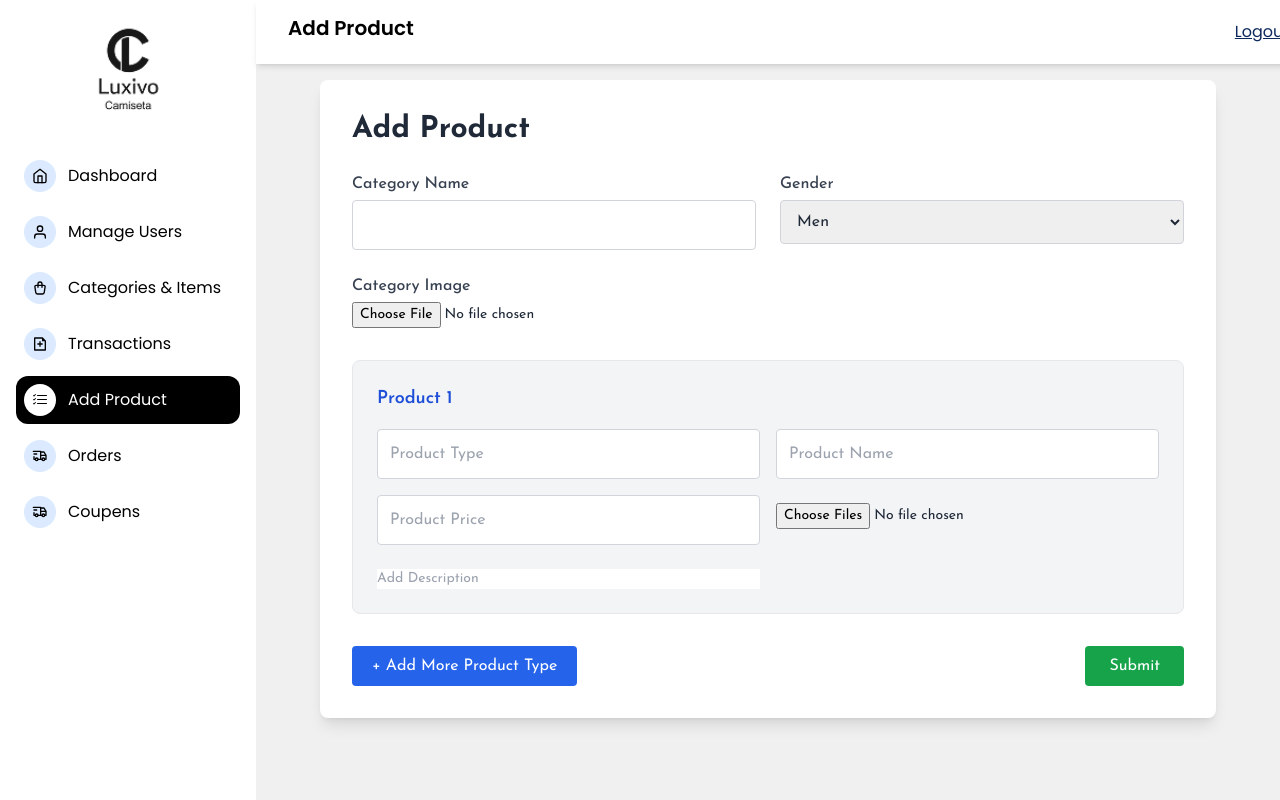
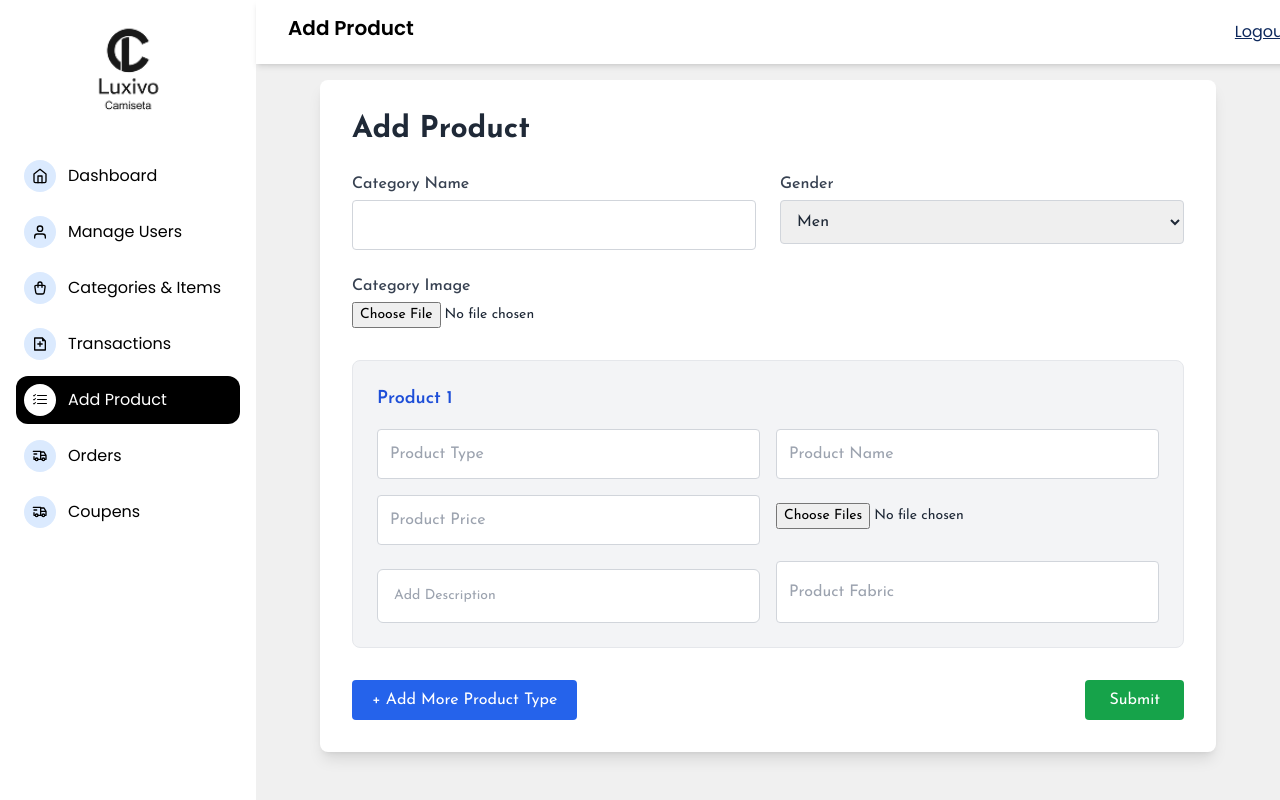
Before and after one commit to sarang136/luxivo, a React (Vite) app: page /add-product in a window 1280 px wide. Built offline with nearby package versions, Linux system fonts and the light colour scheme; sample sign-in values are in the browser's storage.

Commit message:
New Updates

```diff
--- a/src/admin/pages/AddProduct.jsx
+++ b/src/admin/pages/AddProduct.jsx
@@ -1,170 +1,3 @@
-// import React, { useState } from 'react';
-// import { useAddProductMutation } from '../redux/productsApi';
-
-// const AddProduct = () => {
-//   const [category, setCategory] = useState('');
-//   const [gender, setGender] = useState('Men');
-//   const [categoryImage, setCategoryImage] = useState(null);
-
-//   const [products, setProducts] = useState([
-//     { product_type: '', product_name: '', product_price: '', images: [] },
-//   ]);
-
-//   const [addProduct] = useAddProductMutation();
-
-//   const handleProductChange = (index, field, value) => {
-//     const updated = [...products];
-//     updated[index][field] = value;
-//     setProducts(updated);
-//   };
-
-//  const handleImageChange = (index, fileList) => {
-//   const files = Array.from(fileList);
-//   const updated = [...products];
-//   updated[index].images = files;
-//   setProducts(updated);
-// };
-
-//   const handleAddProduct = () => {
-//     setProducts([...products, { product_type: '', product_name: '', product_price: '', images: [] }]);
-//   };
-
-//   const handleSubmit = async (e) => {
-//     e.preventDefault();
-
-//     const formData = new FormData();
-//     formData.append('product_catagory', category);
-//     formData.append('gender', gender);
-//     formData.append('product_catagory_image', categoryImage);
-
-//     const productArray = products.map(({ product_type, product_name, product_price }) => ({
-//       product_type,
-//       product_name,
-//       product_price: Number(product_price),
-//     }));
-
-//     formData.append('product_array', JSON.stringify(productArray));
-
-
-//     products.forEach((prod, index) => {
-//       [...prod.images].forEach((file) => {
-//         formData.append(`product_images[${index}]`, file);
-//       });
-//     });
-
-//     try {
-//       const res = await addProduct(formData).unwrap();
-//       alert('Product added successfully!');
-//       console.log(res);
-//     } catch (error) {
-//       console.error('Add failed:', error);
-//       alert('Failed to add product');
-//     }
-//   };
-
-//   return (
-//     <div className="p-6">
-//       <h2 className="text-2xl font-semibold mb-4">Add Product</h2>
-//       <form onSubmit={handleSubmit} className="space-y-6">
-
-
-//         <div>
-//           <label className="block font-medium">Category Name</label>
-//           <input
-//             type="text"
-//             value={category}
-//             onChange={(e) => setCategory(e.target.value)}
-//             className="w-full border p-2 rounded"
-//             required
-//           />
-//         </div>
-
-//         <div>
-//           <label className="block font-medium">Gender</label>
-//           <select
-//             value={gender}
-//             onChange={(e) => setGender(e.target.value)}
-//             className="w-full border p-2 rounded"
-//           >
-//             <option>Men</option>
-//             <option>Women</option>
-//             <option>Unisex</option>
-//           </select>
-//         </div>
-
-//         <div>
-//           <label className="block font-medium">Category Image</label>
-//           <input
-//             type="file"
-//             accept="image/*"
-//             onChange={(e) => setCategoryImage(e.target.files[0])}
-//             className="w-full"
-//             required
-//           />
-//         </div>
-
-
-//         {products.map((product, idx) => (
-//           <div key={idx} className="border p-4 rounded space-y-3 bg-gray-100">
-//             <h4 className="font-semibold">Product {idx + 1}</h4>
-
-//             <input
-//               type="text"
-//               placeholder="Product Type"
-//               value={product.product_type}
-//               onChange={(e) => handleProductChange(idx, 'product_type', e.target.value)}
-//               className="w-full border p-2 rounded"
-//               required
-//             />
-
-//             <input
-//               type="text"
-//               placeholder="Product Name"
-//               value={product.product_name}
-//               onChange={(e) => handleProductChange(idx, 'product_name', e.target.value)}
-//               className="w-full border p-2 rounded"
-//               required
-//             />
-
-//             <input
-//               type="number"
-//               placeholder="Product Price"
-//               value={product.product_price}
-//               onChange={(e) => handleProductChange(idx, 'product_price', e.target.value)}
-//               className="w-full border p-2 rounded"
-//               required
-//             />
-
-//             <input
-//               type="file"
-//               multiple
-//               accept="image/*"
-//               onChange={(e) => handleImageChange(idx, e.target.files)}
-//               className="w-full"
-//               required
-//             />
-//           </div>
-//         ))}
-
-//         <button
-//           type="button"
-//           onClick={handleAddProduct}
-//           className="bg-blue-600 text-white px-4 py-2 rounded"
-//         >
-//           + Add More Product Type
-//         </button>
-
-//         <div>
-//           <button type="submit" className="bg-green-600 text-white px-6 py-2 rounded">
-//             Submit
-//           </button>
-//         </div>
-//       </form>
-//     </div>
-//   );
-// };
-
-// export default AddProduct;
 
 
 
@@ -181,7 +14,7 @@ const AddProduct = () => {
   const navigate = useNavigate();
 
   const [products, setProducts] = useState([
-    { product_type: '', product_name: '', product_price: '', product_description: '', images: [] },
+    { product_type: '', product_name: '', product_price: '', product_description: '', product_fabric: '', images: [] },
   ]);
 
   const [addProduct] = useAddProductMutation();
@@ -200,7 +33,7 @@ const AddProduct = () => {
   };
 
   const handleAddProduct = () => {
-    setProducts([...products, { product_type: '', product_name: '', product_price: '', images: [] }]);
+    setProducts([...products, { product_type: '', product_name: '', product_price: '', product_fabric: '', images: [] }]);
   };
 
   const handleSubmit = async (e) => {
@@ -211,11 +44,12 @@ const AddProduct = () => {
     formData.append('gender', gender);
     formData.append('product_catagory_image', categoryImage);
 
-    const productArray = products.map(({ product_type, product_name, product_price, product_description}) => ({
+    const productArray = products.map(({ product_type, product_name, product_price, product_fabric, product_description }) => ({
       product_type,
       product_name,
       product_price: Number(product_price),
       product_description,
+      product_fabric,
     }));
 
     formData.append('product_array', JSON.stringify(productArray));
@@ -330,7 +164,16 @@ const AddProduct = () => {
                   placeholder='Add Description'
                   value={product.product_description}
                   onChange={(e) => handleProductChange(idx, 'product_description', e.target.value)}
-                  className="w-full text-sm mt-2"
+                  className="w-full text-sm mt-2 p-4 rounded-md border border-gray-300"
+                  required
+                />
+
+                <input
+                  type="text"
+                  placeholder="Product Fabric"
+                  value={product.product_fabric}
+                  onChange={(e) => handleProductChange(idx, 'product_fabric', e.target.value)}
+                  className="w-full border border-gray-300 p-3 rounded focus:outline-none focus:ring-2 focus:ring-blue-500"
                   required
                 />
               </div>
--- a/src/admin/pages/Categories.jsx
+++ b/src/admin/pages/Categories.jsx
@@ -1,147 +1,3 @@
-// import React, { useEffect, useState } from 'react';
-// import { useGetProductsQuery } from '../redux/productsApi';
-// import { useNavigate } from 'react-router-dom';
-// import Loader from '../components/Loader';
-
-// const Categories = () => {
-//   const { data, isLoading } = useGetProductsQuery();
-//   const [selectedGender, setSelectedGender] = useState("Men");
-//   const [selectedType, setSelectedType] = useState(null);
-//   const navigate = useNavigate();
-
-
-//   useEffect(() => {
-//     if (data && selectedGender && !selectedType) {
-//       const filtered = data.data.filter(cat => cat.gender === selectedGender);
-//       const allTypes = [
-//         ...new Set(
-//           filtered.flatMap(cat =>
-//             cat.product_array.map(product => product.product_type)
-//           )
-//         )
-//       ];
-//       if (allTypes.length > 0) {
-//         setSelectedType(allTypes[0]);
-//       }
-//     }
-//   }, [data, selectedGender, selectedType]);
-
-//   if (isLoading) {
-//     return (
-//       <div className="flex justify-center items-center h-screen">
-//         <div className="text-xl font-medium"><Loader /></div>
-//       </div>
-//     );
-//   }
-
-//   const genders = [...new Set(data?.data.map(item => item.gender))];
-//   const filteredCategories = data?.data.filter(cat => cat.gender === selectedGender);
-
-//   const productTypes = [
-//     ...new Set(
-//       filteredCategories?.flatMap(cat =>
-//         cat.product_array.map(product => product.product_type)
-//       )
-//     )
-//   ];
-
-//   const selectedProducts = filteredCategories?.flatMap(cat =>
-//     cat.product_array
-//       .filter(product => product.product_type === selectedType)
-//       .map(product => ({
-//         ...product,
-//         category: cat.product_catagory,
-//         catImage: cat.product_catagory_image
-//       }))
-//   );
-
-//   return (
-//     <div className="flex flex-col p-4 md:p-6 h-full">
-//       {/* Gender Tabs */}
-//       <div className="flex flex-wrap gap-2 md:gap-4 mb-4 justify-center md:justify-start">
-//         {genders.map(gender => (
-//           <button
-//             key={gender}
-//             onClick={() => {
-//               setSelectedGender(gender);
-//               setSelectedType(null);
-//             }}
-//             className={`px-4 py-2 rounded-full font-medium border transition ${
-//               selectedGender === gender
-//                 ? 'bg-black text-white'
-//                 : 'bg-gray-100 text-black hover:bg-gray-200'
-//             }`}
-//           >
-//             {gender}
-//           </button>
-//         ))}
-//       </div>
-
-//       <div className="flex flex-col lg:flex-row gap-4">
-//         {/* Sidebar for Product Types */}
-//         {selectedGender && (
-//           <div className="lg:w-1/5 w-full border-r lg:border-r-2 border-gray-300 pr-4">
-//             <h2 className="font-semibold mb-3 text-lg text-center lg:text-left">Product Types</h2>
-//             <div className="flex lg:flex-col flex-wrap gap-2 justify-center">
-//               {productTypes.map(type => (
-//                 <div
-//                   key={type}
-//                   onClick={() => setSelectedType(type)}
-//                   className={`cursor-pointer px-3 py-2 text-sm rounded-lg transition text-center w-full lg:w-auto ${
-//                     selectedType === type
-//                       ? 'bg-black text-white'
-//                       : 'bg-gray-100 hover:bg-gray-200'
-//                   }`}
-//                 >
-//                   {type}
-//                 </div>
-//               ))}
-//             </div>
-//           </div>
-//         )}
-
-//         {/* Product Display */}
-//         <div className="lg:w-4/5 w-full overflow-auto max-h-[70vh]">
-//           {selectedProducts?.length ? (
-//             <div className="grid grid-cols-1 sm:grid-cols-2 lg:grid-cols-3 gap-4">
-//               {selectedProducts.map((product, index) => (
-//                 <div
-//                   key={product._id + index}
-//                   className="bg-white border border-gray-200 p-4 rounded-xl shadow-sm hover:shadow-md transition"
-//                 >
-//                   <img
-//                     src={product.catImage}
-//                     alt="Product"
-//                     className="w-full h-40 object-cover rounded-lg"
-//                   />
-//                   <h3 className="font-semibold mt-3 text-base">{product.product_name}</h3>
-//                   <p className="text-sm text-gray-500">{product.category}</p>
-//                   <p className="text-lg font-bold text-blue-600 mt-1">₹{product.product_price}</p>
-//                   <button
-//                     className="mt-3 w-full py-2 bg-blue-600 text-white rounded-md hover:bg-blue-700 transition"
-//                     onClick={() =>
-//                       navigate(`/product/${product._id}`, { state: { product } })
-//                     }
-//                   >
-//                     View
-//                   </button>
-//                 </div>
-//               ))}
-//             </div>
-//           ) : (
-//             <div className="text-center text-gray-500 mt-10">No products to display.</div>
-//           )}
-//         </div>
-//       </div>
-//     </div>
-//   );
-// };
-
-// export default Categories;
-
-
-
-
 import React, { useEffect, useState } from 'react';
 import { useGetProductsQuery, useUpdateProductMutation, useDeleteProductMutation } from '../redux/productsApi';
 import { useNavigate } from 'react-router-dom';
@@ -151,7 +7,7 @@ import { toast } from 'react-toastify';
 
 const Categories = () => {
   const { data, isLoading, refetch } = useGetProductsQuery();
-  const [updateProduct, {isLoading: loadingForEdit}] = useUpdateProductMutation();
+  const [updateProduct, { isLoading: loadingForEdit }] = useUpdateProductMutation();
   const [deleteProduct] = useDeleteProductMutation();
 
   const [selectedType, setSelectedType] = useState(null);
@@ -203,7 +59,7 @@ const Categories = () => {
     if (a) {
       try {
         await deleteProduct({ categoryId, productId }).unwrap();
-        toast.success("Product Deleted Successfully!")
+        toast.success("Product Deleted Successfully!");
         refetch();
       } catch (error) {
         console.error('Failed to delete product:', error);
@@ -239,6 +95,7 @@ const Categories = () => {
             product_type: editData.product_type,
             product_images: (editData.product_images || []).map(img => img.preview),
             product_description: editData.product_description,
+            product_fabric: editData.product_fabric || '',
           }
         : p
     );
@@ -254,7 +111,7 @@ const Categories = () => {
         productId: editData.categoryId,
         formData,
       }).unwrap();
-      toast.success("Edited Successfully!")
+      toast.success("Edited Successfully!");
 
       setEditModalOpen(false);
       setEditData(null);
@@ -279,7 +136,6 @@ const Categories = () => {
   return (
     <div className="flex flex-col p-4 md:p-6 h-full">
       <div className="mb-4">
-        {/* <h2 className="font-semibold mb-2 text-lg text-center">Product Types</h2> */}
         <div className="flex flex-wrap gap-2 justify-left">
           {productTypes.map(type => (
             <div
@@ -312,6 +168,7 @@ const Categories = () => {
                 <h3 className="font-semibold mt-3 text-base">{product.product_name}</h3>
                 <p className="text-sm text-gray-500">{product.category}</p>
                 <p className="text-lg font-bold text-blue-600 mt-1">₹{product.product_price}</p>
+                <p>Fabric : {product.product_fabric}</p>
                 <div className="flex gap-2 mt-3">
                   <button
                     className="flex-1 py-2 bg-gray-700 text-white rounded-md hover:bg-gray-700 transition"
@@ -342,9 +199,7 @@ const Categories = () => {
         )}
       </div>
 
-      {/* Edit Modal logic remains the same */}
       {editModalOpen && editData && (
-        // Modal JSX (unchanged)
         <div className="fixed inset-0 bg-black bg-opacity-30 flex justify-center items-center z-50">
           <div className="bg-white rounded-lg shadow-lg p-6 w-[90%] max-w-md max-h-[90vh] overflow-auto">
             <h2 className="text-xl font-bold mb-4">Edit Product</h2>
@@ -383,6 +238,15 @@ const Categories = () => {
               type="text"
               name="product_type"
               value={editData.product_type}
+              onChange={handleEditChange}
+              className="w-full mb-4 p-2 border rounded"
+            />
+
+            <label className="block text-sm mb-1">Product Fabric</label>
+            <input
+              type="text"
+              name="product_fabric"
+              value={editData.product_fabric || ''}
               onChange={handleEditChange}
               className="w-full mb-4 p-2 border rounded"
             />
--- a/src/admin/pages/OrderDetails.jsx
+++ b/src/admin/pages/OrderDetails.jsx
@@ -102,6 +102,9 @@ const OrderDetails = () => {
                   <p className='font-bold text-2xl'>
                     Type : <span className='font-normal italic'>{selectedProduct?.product_type}</span>
                   </p>
+                  <p className='font-bold text-2xl'>
+                    Description : <span className='font-normal italic'>{selectedProduct?.product_description}</span>
+                  </p>
                 </div>
               </div>
             </div>
```
